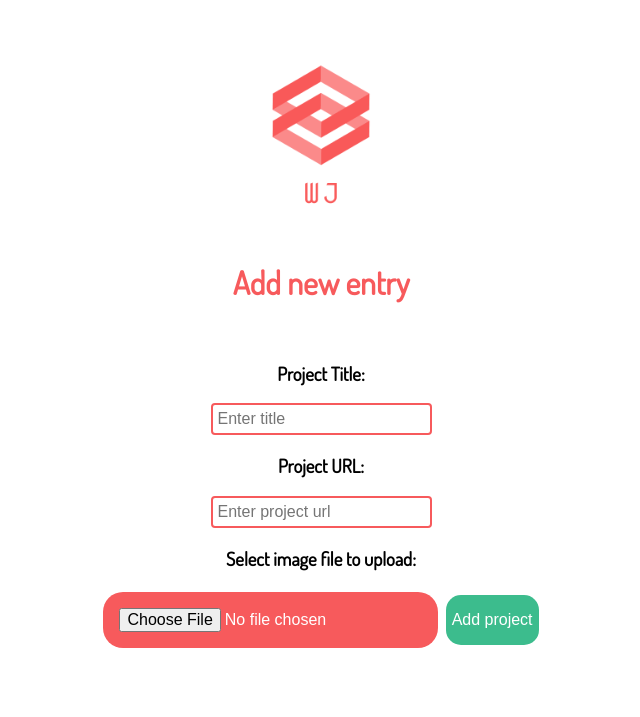
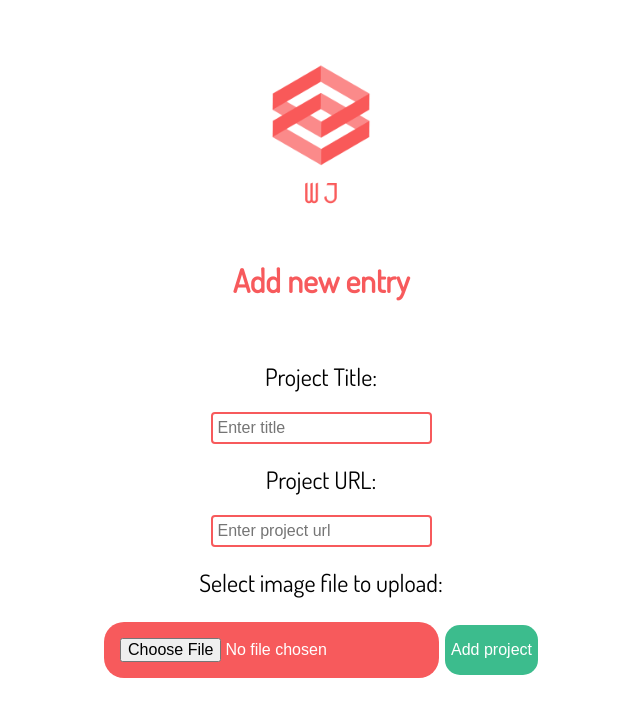
Before and after one commit to mabuge90/Portfolio, a PHP site: page /newProject.php in a window 1280 px wide. Shown: the top 717 px of the page, without its empty margins (319-959 px from the left). Run offline with PHP 8.4, Linux system fonts and the light colour scheme.

Commit message:
final code review changes

```diff
--- a/CSS/newProject.css
+++ b/CSS/newProject.css
@@ -4,6 +4,7 @@
 
 body {
     font-family: 'Dosis', sans-serif;
+    font-size: 62.5%;
 }
 
 .logo {
@@ -21,6 +22,13 @@ h1 {
     margin: 0 auto;
     text-align: center;
     padding-bottom: 40px;
+    font-size: 2rem;
+}
+
+label {
+    display: block;
+    padding: 20px;
+    font-size: 1.5rem;
 }
 
 .addNewForm {
--- a/newProject.php
+++ b/newProject.php
@@ -18,11 +18,11 @@
 <div class="addNewForm">
 
     <form method = "POST" action="upload.php" enctype="multipart/form-data">
-        <h3>Project Title: </h3>
+        <label>Project Title: </label>
         <input type="text" name="title" placeholder="Enter title">
-        <h3>Project URL: </h3>
+        <label>Project URL: </label>
         <input type="text" name="site" placeholder="Enter project url">
-        <h3>Select image file to upload: </h3>
+        <label>Select image file to upload: </label>
         <input type="file" name="fileToUpload" id="fileToUpload" placeholder="No file selected">
         <input type="submit" value="Add project" name="submit">
     </form>
--- a/upload.php
+++ b/upload.php
@@ -1,10 +1,4 @@
 <?php
-/**
- * Created by PhpStorm.
- * User: academy
- * Date: 2019-03-18
- * Time: 20:35
- */
 $db = new PDO("mysql:host=192.168.20.20;dbname=Portfolio", 'root', '');
 $db->setAttribute(PDO::ATTR_DEFAULT_FETCH_MODE, PDO::FETCH_ASSOC);
 
```
